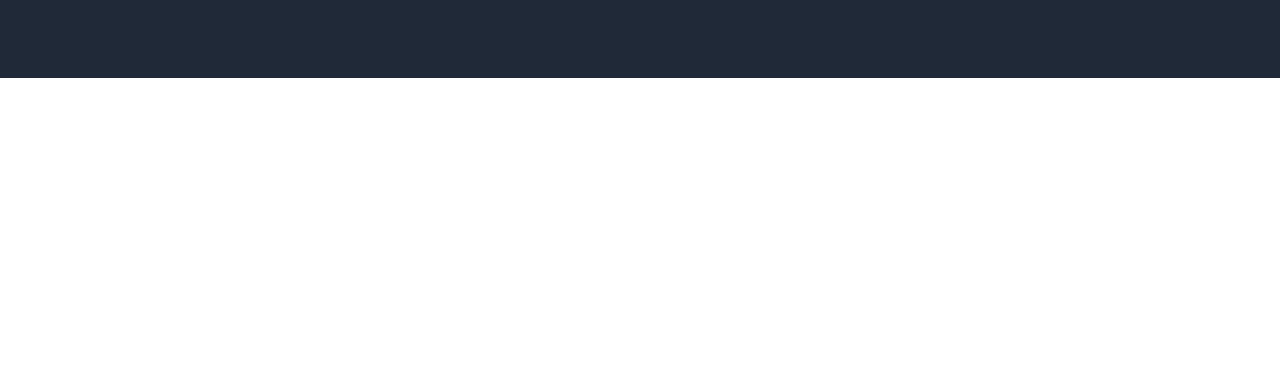
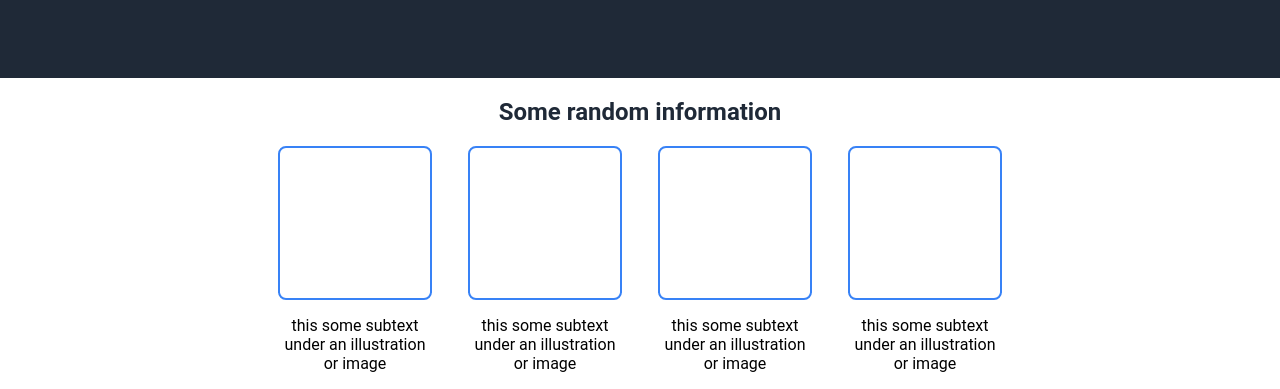
Before and after one commit to jksnook/odin-landingpage, a plain HTML site: page index.html in a window 1280 px wide. Shown: the part 470-859 px from the top of the page. Before the commit the page ends 800 px from the top, so only its background shows below. Drawn offline with Linux system fonts and the light colour scheme.

Commit message:
Create info section in center of page

```diff
--- a/index.html
+++ b/index.html
@@ -23,5 +23,34 @@
     </div>
     <img src="https://upload.wikimedia.org/wikipedia/commons/9/9e/Cygnus_buccinator_-Riverlands_Migratory_Bird_Sanctuary%2C_Missouri%2C_USA_-flying-8.jpg" alt="Three swans in flight">
   </div>
+  <div class="info">
+    <h2>Some random information</h2>
+    <div class="tile-container">
+      <div class="info-tile">
+        <div class="image-placeholder"></div>
+        <p>
+          this some subtext under an illustration or image
+        </p>
+      </div>
+      <div class="info-tile">
+        <div class="image-placeholder"></div>
+        <p>
+          this some subtext under an illustration or image
+        </p>
+      </div>
+      <div class="info-tile">
+        <div class="image-placeholder"></div>
+        <p>
+          this some subtext under an illustration or image
+        </p>
+      </div>
+      <div class="info-tile">
+        <div class="image-placeholder"></div>
+        <p>
+          this some subtext under an illustration or image
+        </p>
+      </div>
+    </div>
+  </div>
 </body>
 </html>
--- a/style.css
+++ b/style.css
@@ -39,6 +39,30 @@ body {
   color: #E5E7EB;
 }
 
+.info {
+  text-align: center;
+}
+
+.tile-container {
+  display: flex;
+  justify-content: center;
+  gap: 40px;
+}
+
+.info-tile {
+  width: 150px;
+  display: flex;
+  flex-direction: column;
+  align-items: center;
+}
+
+.image-placeholder {
+  height: 150px;
+  width: 150px;
+  border: 2px solid #3882F6;
+  border-radius: 8px;
+}
+
 button {
   background-color: #3882F6;
   border: none;
@@ -75,3 +99,7 @@ h1 {
   padding: 0px;
   margin: 0px;
 }
+
+h2 {
+  color: #1F2937;
+}
```
